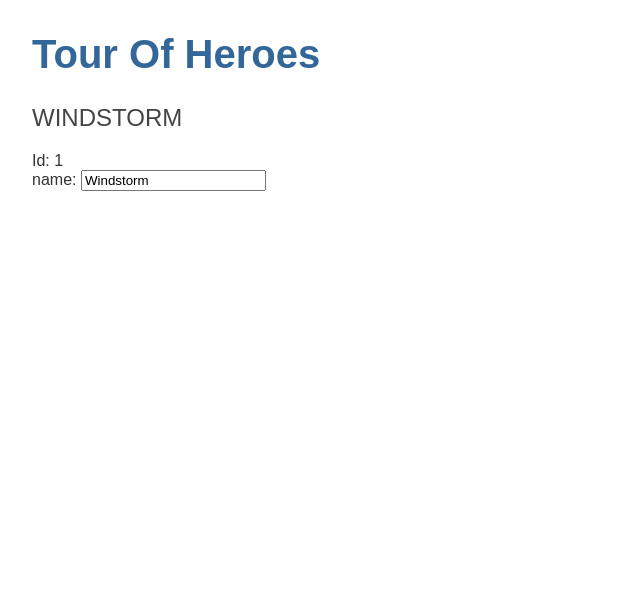
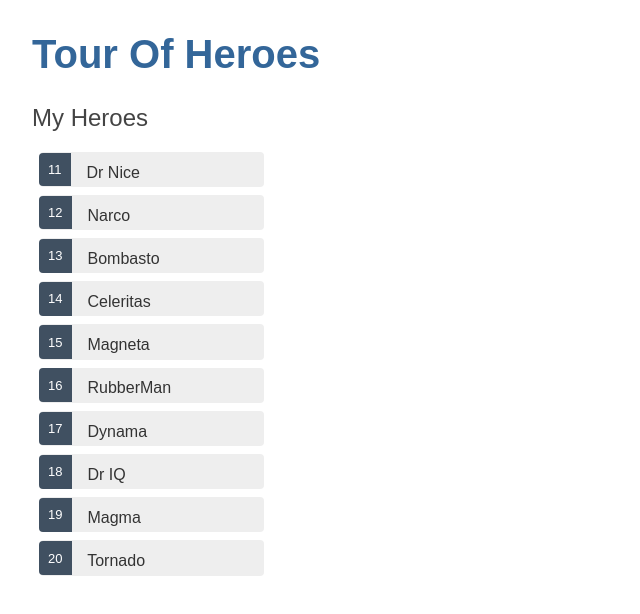
Before and after one commit to hesterrk/angular_practise2, an Angular app: page / in a window 1280 px wide. Shown: the top 614 px of the page, without its empty margins (0-640 px from the left). Built offline with nearby package versions, Linux system fonts and the light colour scheme.

Commit message:
hero displays with selected hero

```diff
--- a/src/app/heroes/heroes.component.css
+++ b/src/app/heroes/heroes.component.css
@@ -0,0 +1,48 @@
+.heroes {
+  margin: 0 0 2em 0;
+  list-style-type: none;
+  padding: 0;
+  width: 15em;
+}
+
+.heroes li {
+  cursor: pointer;
+  position: relative;
+  left: 0;
+  background-color: #EEE;
+  margin: .5em;
+  padding: .3em 0;
+  height: 1.6em;
+  border-radius: 4px;
+}
+
+.heroes li:hover {
+  color: #607D8B;
+  background-color: #DDD;
+  left: .1em;
+}
+
+.heroes li.selected {
+  background-color: #CFD8DC;
+  color: white;
+}
+
+.heroes li.selected:hover {
+  background-color: #BBD8DC;
+  color: white;
+}
+
+.heroes .badge {
+  display: inline-block;
+  font-size: small;
+  color: white;
+  padding: 0.8em 0.7em 0 0.7em;
+  background-color: #405061;
+  line-height: 1em;
+  position: relative;
+  left: -1px;
+  top: -4px;
+  height: 1.8em;
+  margin-right: .8em;
+  border-radius: 4px 0 0 4px;
+}
--- a/src/app/heroes/heroes.component.html
+++ b/src/app/heroes/heroes.component.html
@@ -3,13 +3,31 @@
 
 -->
 
-<h2>{{hero.name | uppercase}}</h2>
-<div>
-  <span>Id: </span> {{hero.id}}
+<h2>My Heroes</h2>
+<ul class="heroes">
+  <!-- //li is the host element
+        so ngFor as repeated directive, repeats li
+        -> added a click binding: when li is clicked on, the onSelect(hero) method is executed
+     -->
+  <li *ngFor="let hero of heroes" (click)="onSelect(hero)">
+    <span class="badge">{{hero.id}}</span> {{hero.name}}
+  </li>
+</ul>
+
+
+<!-- // Hero Details (clicked one) -->
+
+<!-- // hero.name is binded to HTML input element so data flows both ways -->
+
+<!-- // Hero details display only if if the selectedHero exists (aka is selected)
+    Initially when a hero is not selected the ngIf REMOVES the hero detail elements from the DOM so there are no selectedHero bindings
+-->
+<div *ngIf="selectedHero">
+  <h2>{{selectedHero.name | uppercase}} Details</h2>
+  <div><span>id: </span>{{selectedHero.id}}</div>
+  <div>
+    <label>name:
+      <input [(ngModel)]="selectedHero.name" placeholder="name" />
+    </label>
+  </div>
 </div>
-<!-- // hero.name is binded to HTML input element so data flows both ways -->
-<div>
-  <label>name:
-    <input [(ngModel)]="hero.name" placeholder="name" />
-  </label>
-</div>
--- a/src/app/heroes/heroes.component.ts
+++ b/src/app/heroes/heroes.component.ts
@@ -1,5 +1,6 @@
 import { Component, OnInit } from '@angular/core';
 import { Hero } from './hero';
+import { HEROES } from '../mock-heroes';
 
 // The selector name: the unique name used to identify the app component in the HTML DOM tree once it is rendered into the browser
 // selector property of the component is just a string that is used to identify the component or an element in the DOM
@@ -10,12 +11,18 @@ import { Hero } from './hero';
   styleUrls: ['./heroes.component.css'],
 })
 export class HeroesComponent implements OnInit {
-  hero: Hero = {
-    id: 1,
-    name: 'Windstorm',
-  };
+  //heroes is our property that holds our mock data
+  heroes = HEROES;
+
+  // Selected hero has the type Hero
+  selectedHero: Hero;
 
   constructor() {}
 
   ngOnInit(): void {}
+
+  // This method assigns the clicked hero from the template to the component's selectedHero
+  onSelect(hero: Hero): void {
+    this.selectedHero = hero;
+  }
 }
--- /dev/null
+++ b/src/app/mock-heroes.ts
@@ -0,0 +1,14 @@
+import { Hero } from './heroes/hero';
+
+export const HEROES: Hero[] = [
+  { id: 11, name: 'Dr Nice' },
+  { id: 12, name: 'Narco' },
+  { id: 13, name: 'Bombasto' },
+  { id: 14, name: 'Celeritas' },
+  { id: 15, name: 'Magneta' },
+  { id: 16, name: 'RubberMan' },
+  { id: 17, name: 'Dynama' },
+  { id: 18, name: 'Dr IQ' },
+  { id: 19, name: 'Magma' },
+  { id: 20, name: 'Tornado' },
+];
```
